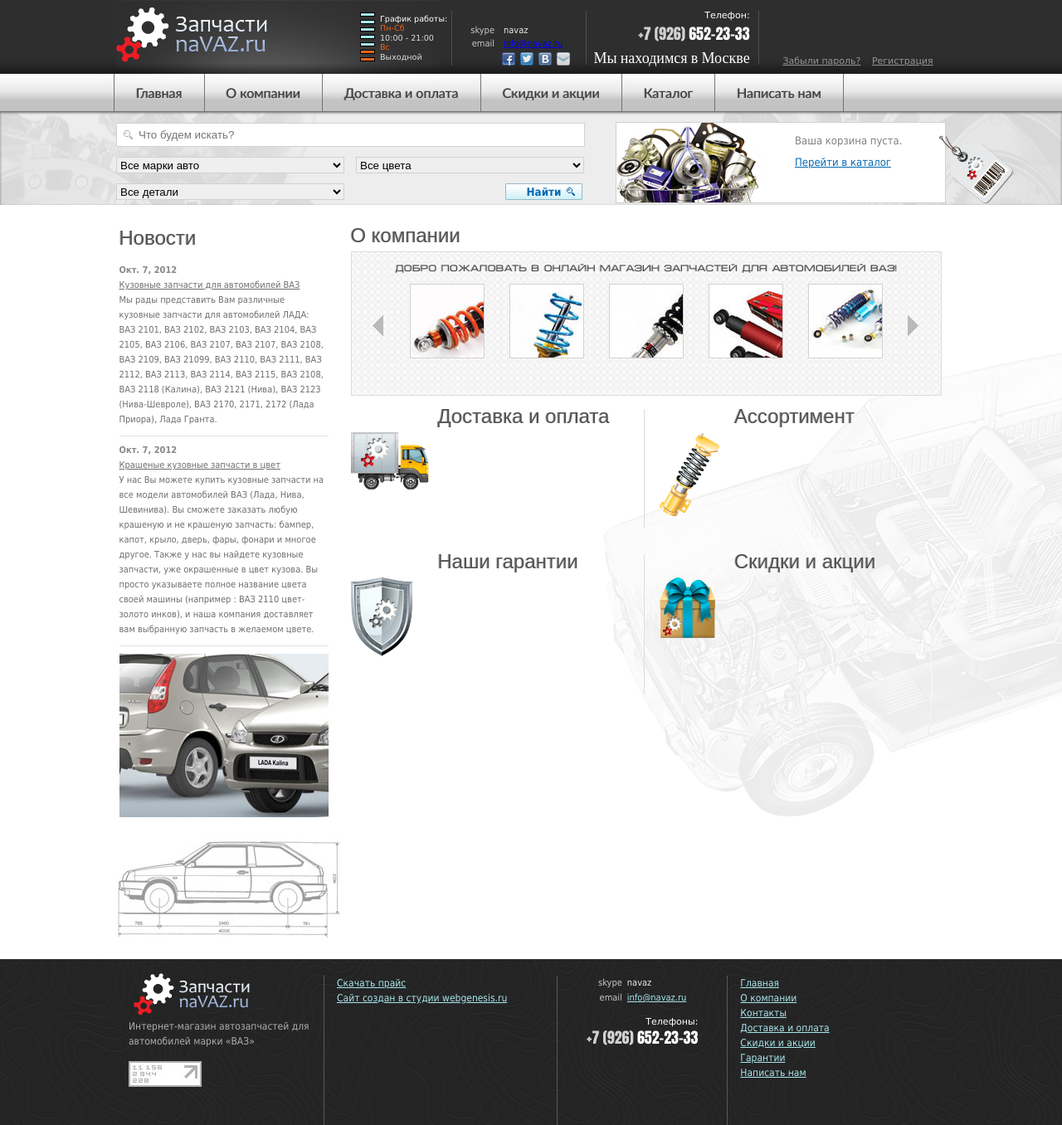
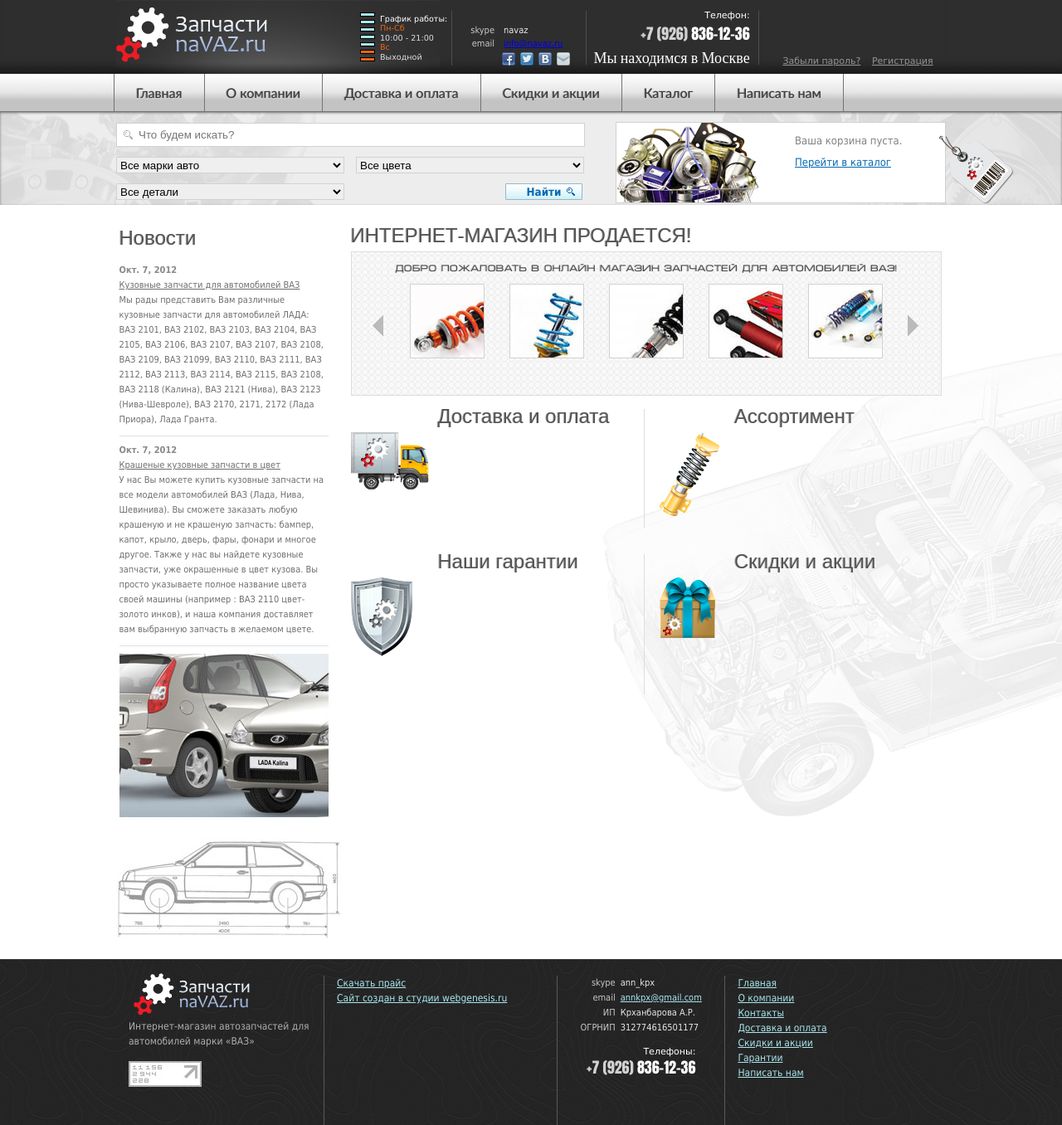
Before and after one commit to kpx13/navaz, a Django app: template templates/home.html in a window 1280 px wide. Shown: the whole page at 83% size. Run offline with Django 3.2, Linux system fonts and the light colour scheme; the template is opened without the code that fills it: values that come from a table or form of the project are taken from there, others are empty; data comes from the database, SQL or seed files in the repository; parts of the project's set-up code (start-up, migrations or seed data) failed here and were passed over; some libraries are stand-ins or nearby versions.

Commit message:
from server

```diff
--- a/templates/base.html
+++ b/templates/base.html
@@ -65,7 +65,7 @@
 			</div><!--#contacts-->
 				<div class="phone">
 						<h4>Телефон:</h4>
-						<p class="number"><span>+7 (926)</span> 652-23-33  </p>
+						<p class="number"><span>+7 (926)</span> 836-12-36  </p>
 						<p class="number">Мы находимся в Москве</p>
 				</div><!--#phone-->
 				<div id="entry">
@@ -185,14 +185,21 @@
 
 						 <tr>
 						     <td class="right">skype </td>
-							 <td>navaz</td>
+							 <td>ann_kpx</td>
 						</tr>
 						<tr><td class="right">email </td>
-							<td><a href="mailto:info@navaz.ru">info@navaz.ru</a></td>
+							<td><a href="mailto:info@navaz.ru">annkpx@gmail.com</a></td>
 						</tr>
+						<tr><td class="right">ИП </td>
+                                                        <td>Крханбарова А.Р.</td>
+                                                </tr>
+						<tr><td class="right">ОГРНИП</td>
+                                                        <td>312774616501177</td>
+                                                </tr>
+
 					</table>
 				    <div class="phone-foot">		<h4>Телефоны:</h4>
-							<p class="number"><span>+7 (926)</span> 652-23-33 </p>
+							<p class="number"><span>+7 (926)</span> 836-12-36 </p>
 					</div><!--.phone-foot-->
 			  </div><!--.foot-->
 			  <div class="foot"><ul>
--- a/templates/home.html
+++ b/templates/home.html
@@ -10,7 +10,7 @@
 {% block content %}
 			<div id="container">
 				<div id="content">
-					<h2>О компании</h2>
+					<h2>ИНТЕРНЕТ-МАГАЗИН ПРОДАЕТСЯ!</h2>
 					{{ about|safe }}
 					  <figure><h5>Добро пожаловать в онлайн магазин запчастей для автомобилей ВАЗ!</h5>
 							 <div class="d-carousel">
```
Also changed, not shown: 1 other file.
